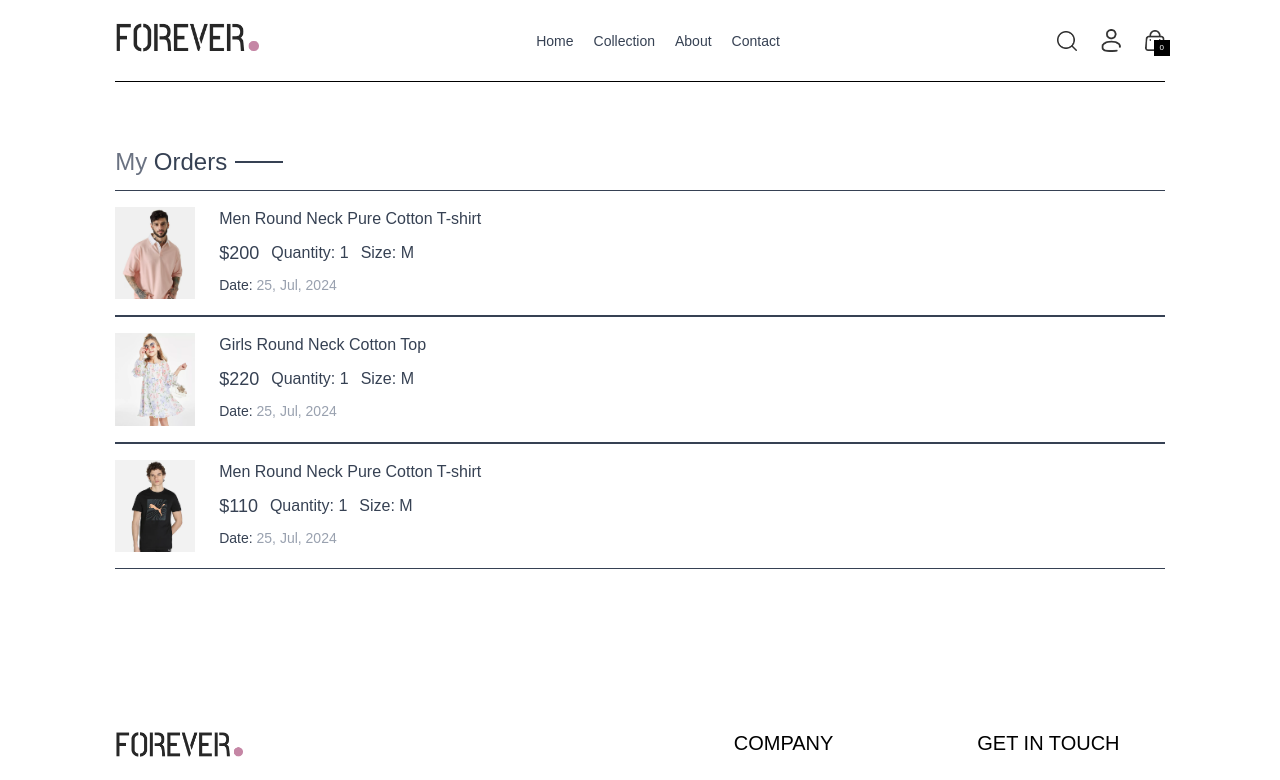
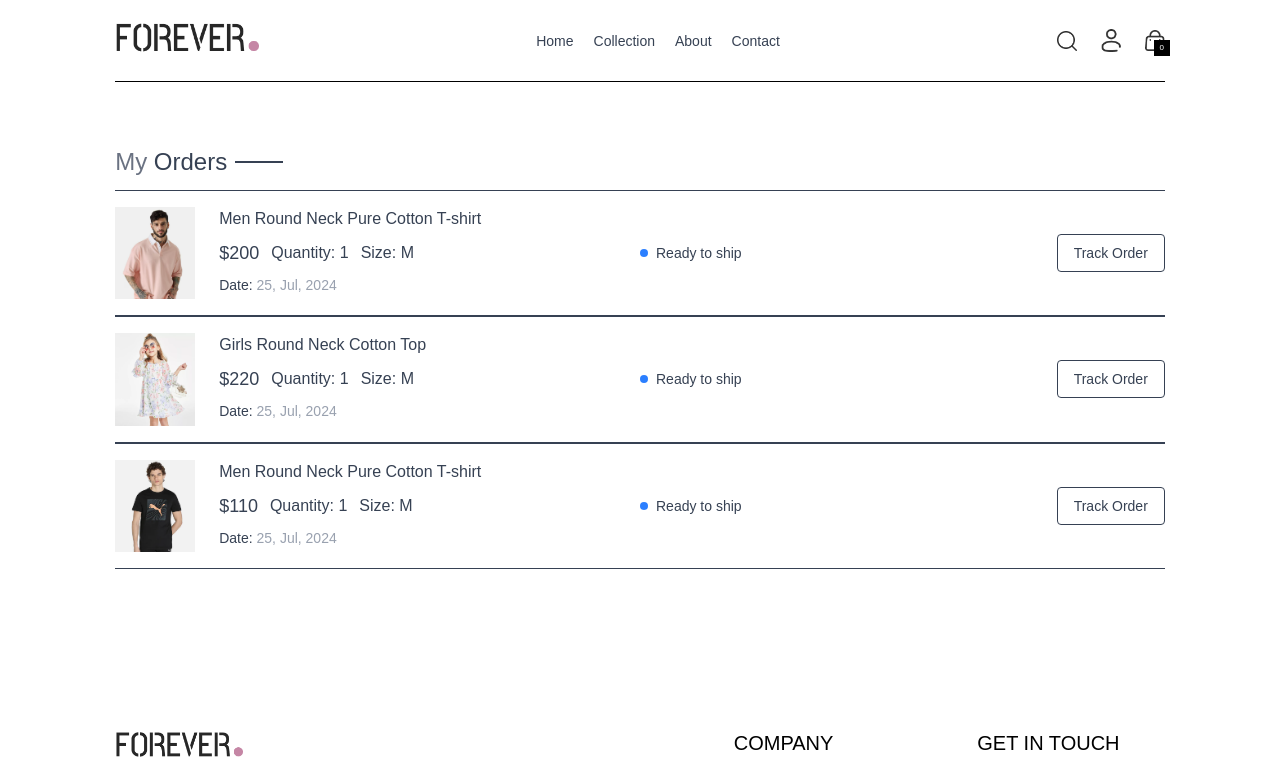
Before and after one commit to Nikita-kanwar/E-Commerce-Website, a React (Vite) app: page /orders in a window 1280 px wide. Shown: the top 780 px of the page. Built offline with nearby package versions, Linux system fonts and the light colour scheme.

Commit message:
Update Order UI

```diff
--- a/src/Pages/Orders.jsx
+++ b/src/Pages/Orders.jsx
@@ -27,6 +27,14 @@ const Orders = () => {
                         <p className='mt-2' >Date: <span className='text-gray-400'>25, Jul, 2024</span>  </p>
                       </div>
                   </div>
+                  <div className='md:w-1/2 flex justify-between'>
+                         <div className='flex items-center gap-2'>
+                           <p className='min-w-2 h-2 rounded-full bg-blue-500'></p>
+
+                           <p className='text-sm text-base'>Ready to ship</p>
+                         </div>
+                         <button className='border px-4 py-2 text-sm font-medium rounded-sm' > Track Order</button>
+                  </div>
                 </div>
               ))
             }
```
